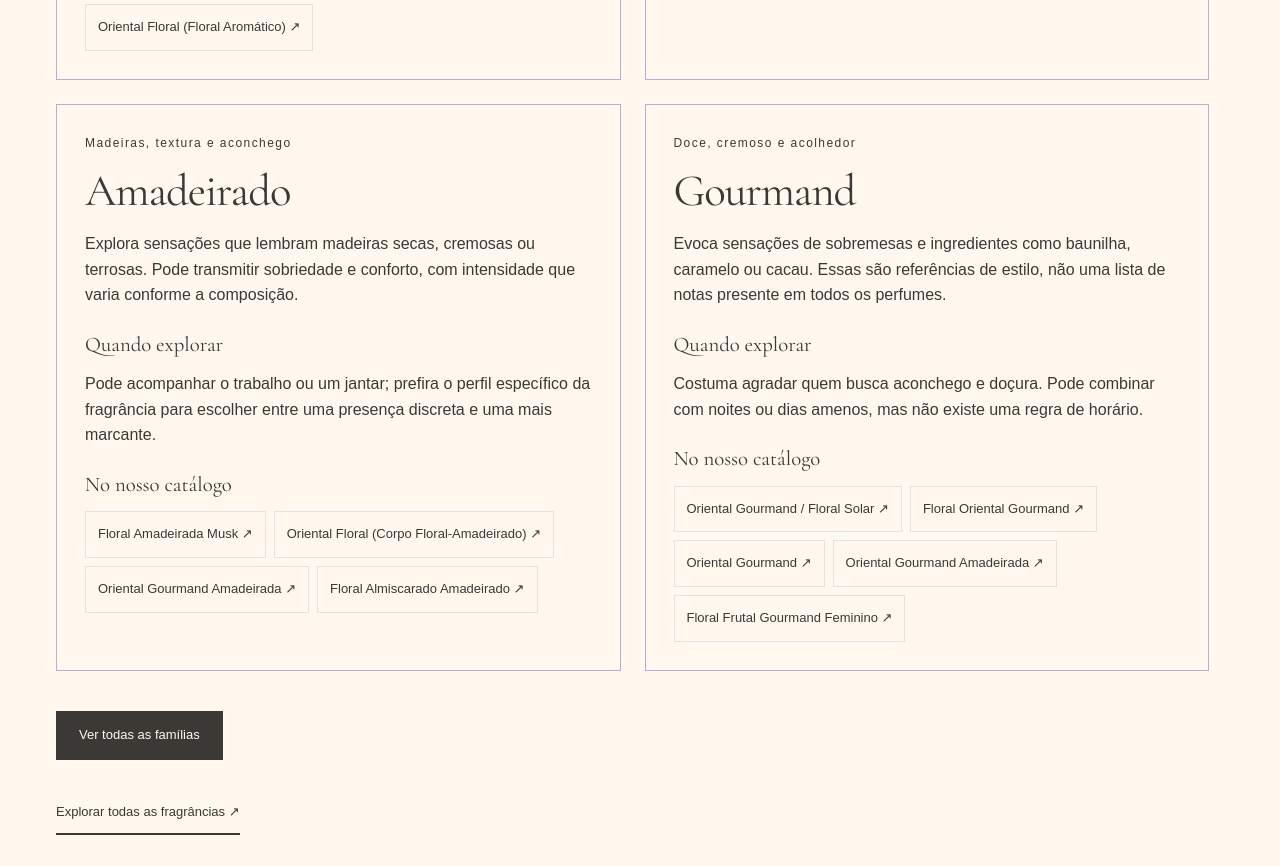
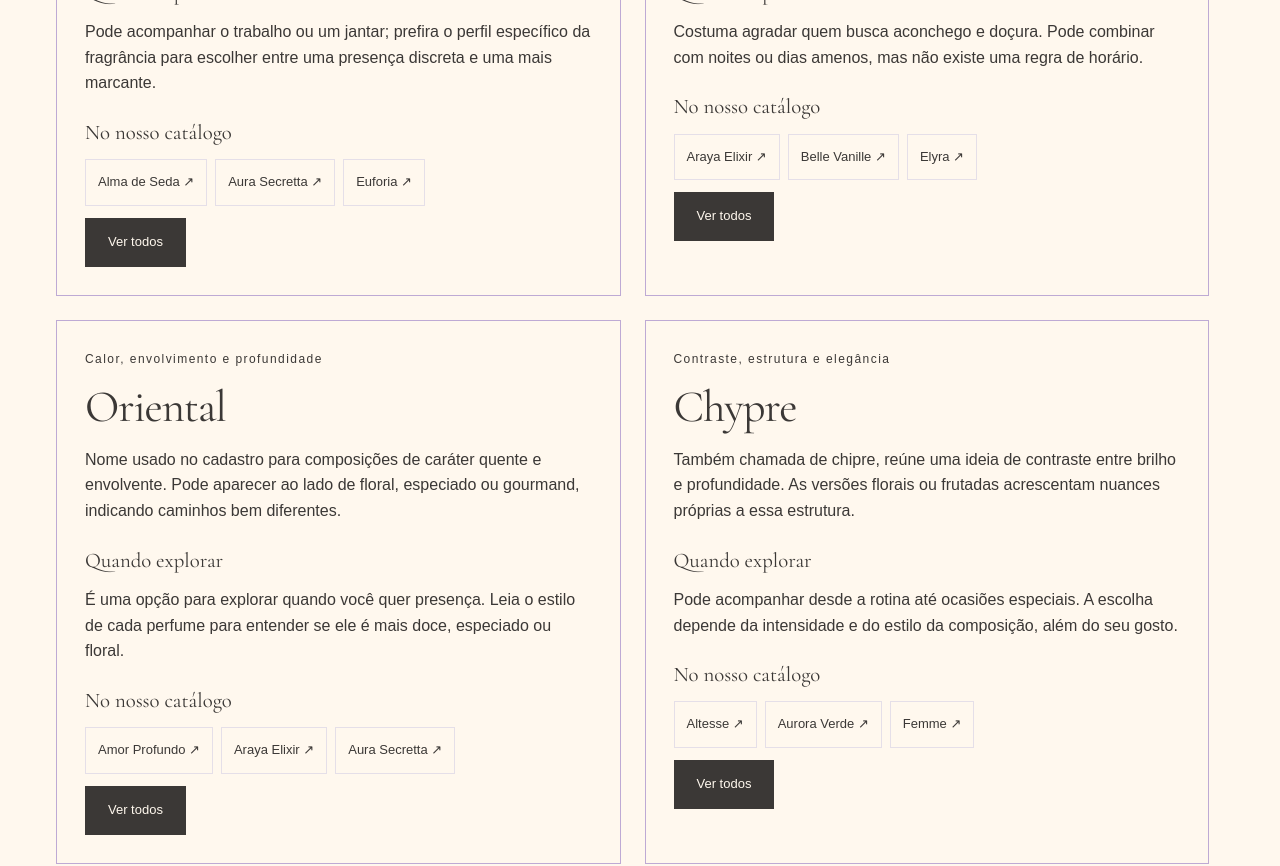
Before and after one commit to PxS00/ceu-de-lavanda-catalog, a Next.js app: page /familias-olfativas in a window 1280 px wide. Shown: the part 1320-2186 px from the top of the page. Built offline with nearby package versions, Linux system fonts and the light colour scheme.

Commit message:
fix(guide): show expandable perfumes within each family

```diff
--- a/src/app/familias-olfativas/page.tsx
+++ b/src/app/familias-olfativas/page.tsx
@@ -5,9 +5,9 @@ import { normalize, products } from "@/features/catalog/lib/catalog";
 export const metadata = { title: "Guia de famílias olfativas" };
 
 export default function FamilyGuidePage() {
-  const families = [...new Set(products.map((product) => product.family).filter((family): family is string => Boolean(family)))];
   const cards = familyGuide.map((guide) => {
-          const matching = families.filter((family) => guide.terms.some((term) => normalize(family).includes(term)));
+          const matching = products.filter((product) => product.category === "perfumes" && product.family && guide.terms.some((term) => normalize(product.family ?? "").includes(term)))
+            .sort((a, b) => a.name.localeCompare(b.name, "pt-BR"));
           if (!matching.length) return null;
           return <section className="family-guide-card" id={guide.id} key={guide.id}>
             <p className="eyebrow">{guide.mood}</p>
@@ -17,8 +17,17 @@ export default function FamilyGuidePage() {
             <p>{guide.occasion}</p>
             <h3>No nosso catálogo</h3>
             <div className="family-guide-links">
-              {matching.map((family) => <Link href={`/catalogo/?familia=${encodeURIComponent(family)}`} key={family}>{family} ↗</Link>)}
+              {matching.slice(0, 3).map((product) => <Link href={`/produtos/${product.slug}/`} key={product.id}>{product.name} ↗</Link>)}
             </div>
+            {matching.length > 3 && <details className="family-guide-more">
+              <summary className="button">
+                <span className="family-show-all">Ver todos <span className="sr-only">os perfumes de {guide.name}</span></span>
+                <span className="family-show-less">Mostrar menos <span className="sr-only">opções de {guide.name}</span></span>
+              </summary>
+              <div className="family-guide-links">
+                {matching.slice(3).map((product) => <Link href={`/produtos/${product.slug}/`} key={product.id}>{product.name} ↗</Link>)}
+              </div>
+            </details>}
           </section>;
         }).filter(Boolean);
   return (
@@ -27,14 +36,7 @@ export default function FamilyGuidePage() {
       <h1>Qual aroma combina com você?</h1>
       <p className="family-guide-intro">Conheça as famílias olfativas e explore sensações como frescor, doçura e aconchego. Um perfume pode reunir mais de uma dessas características.</p>
       <p>As sugestões de ocasião são pontos de partida. Seu gosto, o clima e a quantidade aplicada também fazem parte da escolha.</p>
-      <div className="family-guide-grid">{cards.slice(0, 4)}</div>
-      {cards.length > 4 && <details className="family-guide-more">
-        <summary className="button">
-          <span className="family-show-all">Ver todas as famílias</span>
-          <span className="family-show-less">Mostrar menos famílias</span>
-        </summary>
-        <div className="family-guide-grid">{cards.slice(4)}</div>
-      </details>}
+      <div className="family-guide-grid">{cards}</div>
       <Link className="text-link" href="/catalogo/">Explorar todas as fragrâncias ↗</Link>
     </main>
   );
--- a/src/features/home/styles/family-discovery.css
+++ b/src/features/home/styles/family-discovery.css
@@ -9,7 +9,8 @@
 .family-guide-links { display: flex; flex-wrap: wrap; gap: 8px; }
 .family-guide-links a { padding: 12px; border: 1px solid var(--border); font-size: var(--text-small); min-height: 44px; }
 .family-guide-links a:hover { background: var(--surface-accent); }
-.family-guide-more { margin-bottom: 32px; }
+.family-guide-more { margin-top: 12px; }
+.family-guide-more .family-guide-links { margin-top: 12px; }
 .family-guide-more summary { cursor: pointer; width: fit-content; }
 .family-guide-more .family-show-less { display: none; }
 .family-guide-more[open] .family-show-all { display: none; }
```
Also changed, not shown: 1 other file (tests, documents, lock files or other folders).
